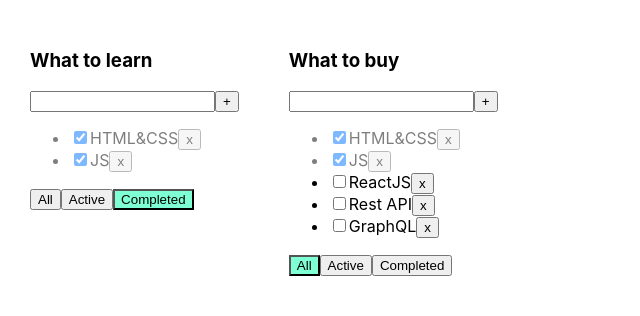
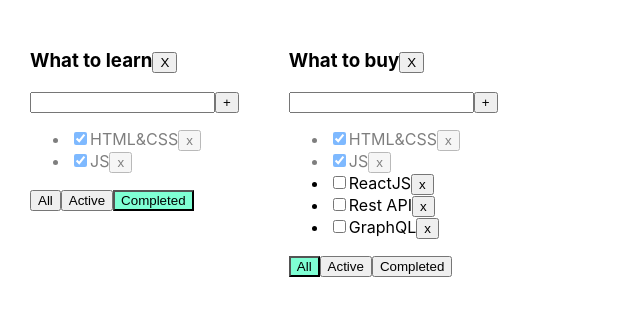
Before and after one commit to MikeJ00/Todolist, a React (Create React App) app: page / in a window 1280 px wide. Shown: the top 316 px of the page, without its empty margins (0-640 px from the left). Built offline with nearby package versions, Linux system fonts and the light colour scheme.

Commit message:
Срабатывают все кнопки в ассоциативном массиве

```diff
--- a/src/App.tsx
+++ b/src/App.tsx
@@ -36,35 +36,49 @@ function App() {
             {id: v1(), title: "GraphQL", isDone: false},
         ],
         [todolistID2]: [
-            {id: v1(), title: "HTML&CSS", isDone: true},
-            {id: v1(), title: "JS", isDone: true},
-            {id: v1(), title: "ReactJS", isDone: false},
-            {id: v1(), title: "Rest API", isDone: false},
-            {id: v1(), title: "GraphQL", isDone: false},
+            {id: v1(), title: "HTML&CSS", isDone: true},//0
+            {id: v1(), title: "JS", isDone: true},//1
+            {id: v1(), title: "ReactJS", isDone: false},//2
+            {id: v1(), title: "Rest API", isDone: false},//3
+            {id: v1(), title: "GraphQL", isDone: false},//4
         ]
     });
+    // console.log(tasks[todolistID2][2])
     // let [filter, setFilter] = useState<FilterValuesType>("all");
     // let arr=[1,2,3,4,5,6,7,8,9]
-
-    function removeTask(id: string) {
+    // console.log(tasks[todolistID1])
+    function removeTask(todolistID:string, taskID: string) {
         // let filteredTasks = tasks.filter(t => t.id != id);
         // setTasks(filteredTasks);
+        setTasks({...tasks, [todolistID]:tasks [todolistID].filter(el=>el.id!==taskID)})
     }
 
-    function addTask(title: string) {
-        // let task = {id: v1(), title: title, isDone: false};
+    function addTask(todolistID:string, title: string) {
+        let newTask = {id: v1(), title: title, isDone: false};
         // let newTasks = [task, ...tasks];
         // setTasks(newTasks);
+        setTasks({...tasks, [todolistID]:[newTask, ...tasks[todolistID]]})
     }
+    //tasks - весь дом
+    //todolistID - квартира
 
-    function changeStatus(taskId: string, isDone: boolean) {
+    function changeStatus(todolistID:string, taskId: string, isDone: boolean) {
         // let task = tasks.find(t => t.id === taskId);
         // if (task) {
         //     task.isDone = isDone;
         // }
         //
         // setTasks([...tasks]);
+        setTasks({...tasks, [todolistID]: tasks[todolistID].map(el => el.id === taskId ? {...el, isDone: isDone} : el)})
     }
+    // setTasks({...tasks,[todolistID]:tasks[todolistID].map(el=>el.id===taskId ? {...el,isDone:isDone} : el)})
+
+    //...tasks раскрыли 1 матрешку
+    // [todolistID]:tasks - созадем старый новый ключ  [todolistID] и кладем старые квартиры tasks
+    // но в одной из квартир нужно поменять true на false из-за этого нам нужен мэп
+    //мэпом идем по массиву(элемент имеет id)
+    //{...el,isDone:isDone}, ...el,  чтобы isDOne попало вовнутрь, иначе было бы так
+    // {id: v1(), title: "GraphQL", isDone: false, isDone},//4
 
 
     // let tasksForTodolist = tasks;
--- a/src/Todolist.tsx
+++ b/src/Todolist.tsx
@@ -11,10 +11,10 @@ type PropsType = {
     todolistID:string
     title: string
     tasks: Array<TaskType>
-    removeTask: (taskId: string) => void
+    removeTask: (todolistID:string, taskID: string) => void
     changeFilter: (todolistID:string, value: FilterValuesType) => void
-    addTask: (title: string) => void
-    changeTaskStatus: (taskId: string, isDone: boolean) => void
+    addTask: (todolistID:string, title: string) => void
+    changeTaskStatus: (todolistID:string,taskId: string, isDone: boolean) => void
     filter: FilterValuesType
 }
 
@@ -25,7 +25,7 @@ export function Todolist(props: PropsType) {
 
     const addTask = () => {
         if (title.trim() !== "") {
-            props.addTask(title.trim());
+            props.addTask(props.todolistID, title.trim());
             setTitle("");
         } else {
             setError("Title is required");
@@ -49,7 +49,10 @@ export function Todolist(props: PropsType) {
 
 
     return <div>
-        <h3>{props.title}</h3>
+        <h3>
+            {props.title}
+            <button>X</button>
+        </h3>
         <div>
             <input value={title}
                    onChange={onChangeHandler}
@@ -62,9 +65,9 @@ export function Todolist(props: PropsType) {
         <ul>
             {
                 props.tasks.map(t => {
-                    const onClickHandler = () => props.removeTask(t.id)
+                    const onClickHandler = () => props.removeTask(props.todolistID,t.id)
                     const onChangeHandler = (e: ChangeEvent<HTMLInputElement>) => {
-                        props.changeTaskStatus(t.id, e.currentTarget.checked);
+                        props.changeTaskStatus(props.todolistID,t.id, e.currentTarget.checked);
                     }
 
                     return <li key={t.id} className={t.isDone ? "is-done" : ""}>
```
